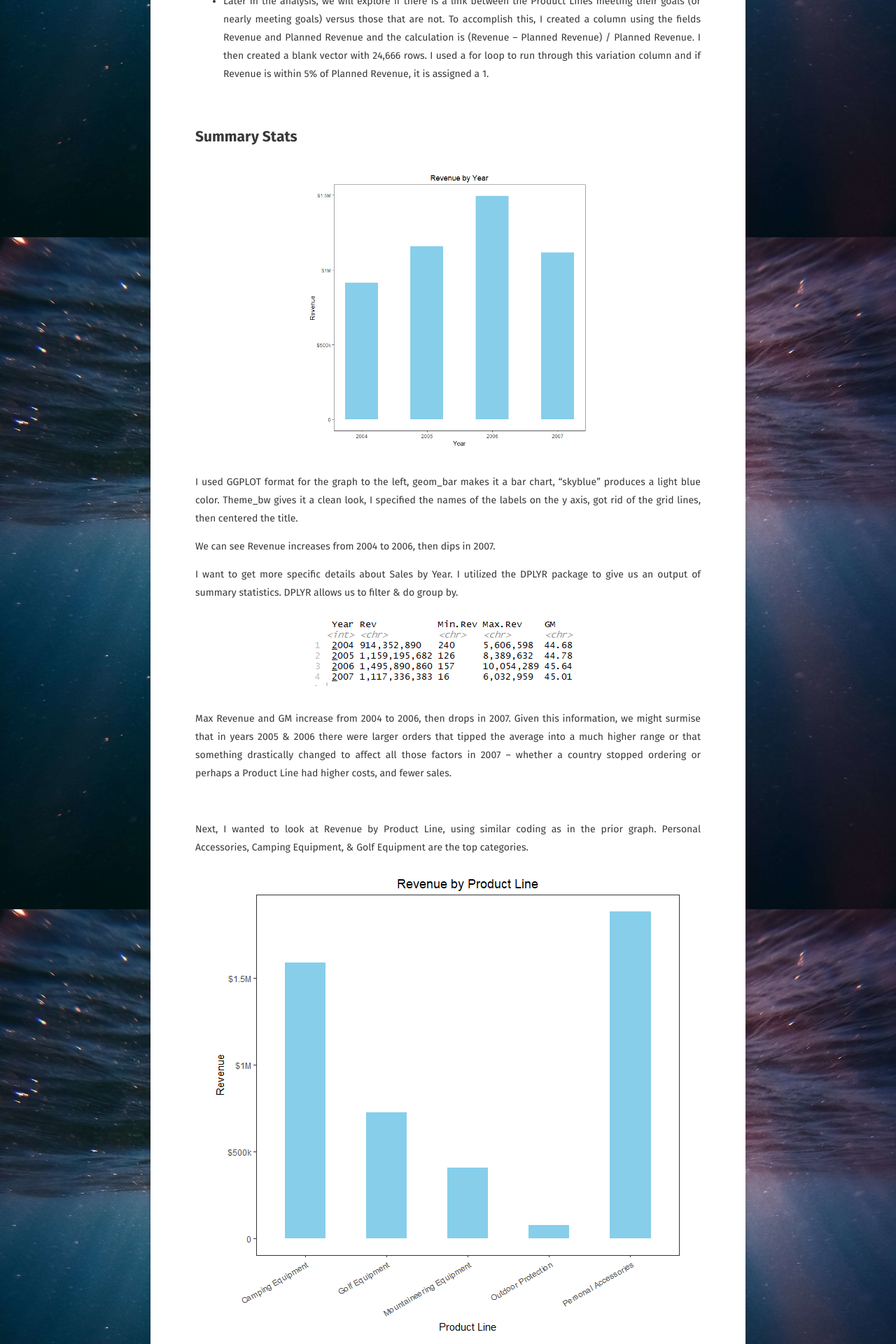
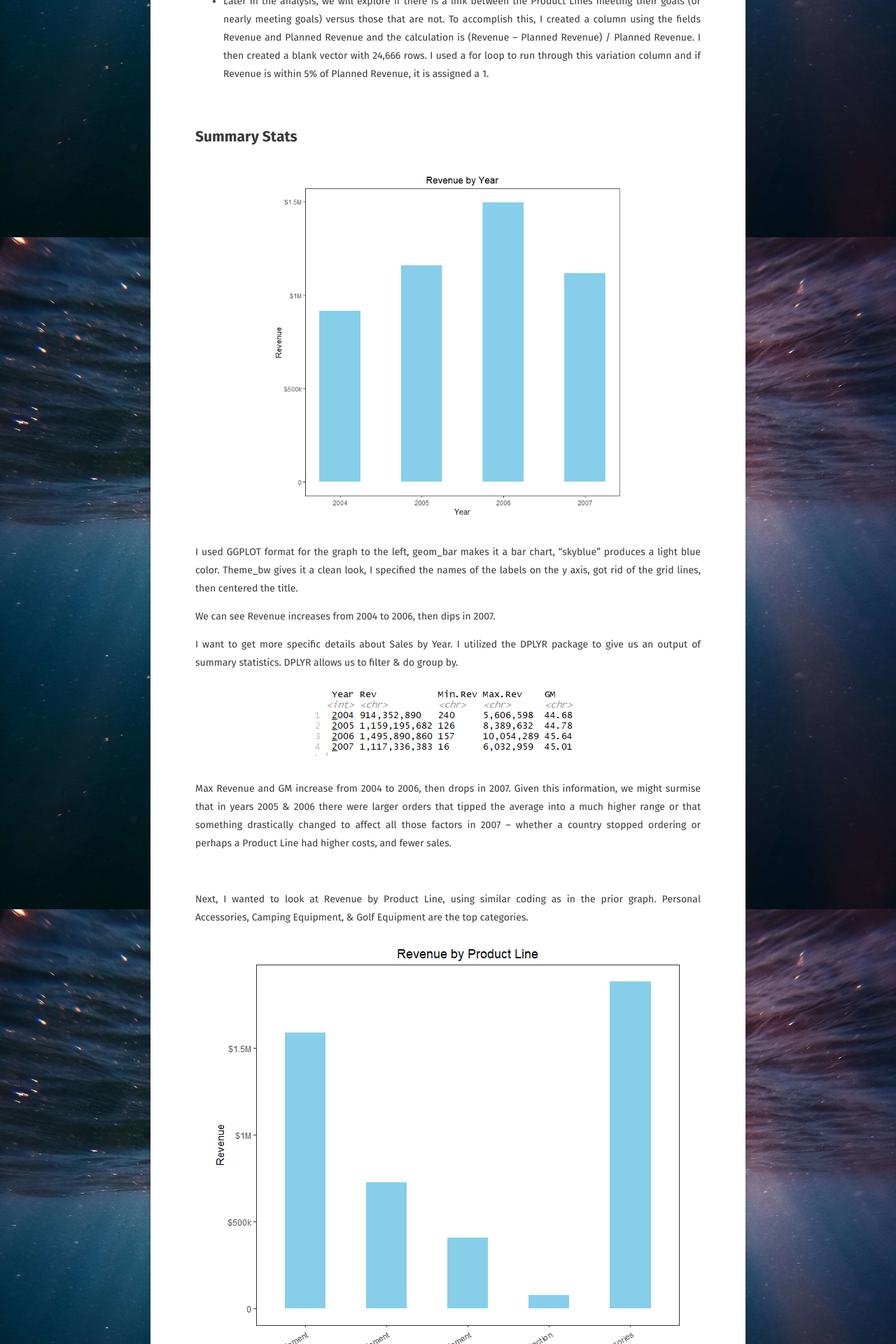
Before and after one commit to sarahschirduan/sarahschirduan.github.io, a Jekyll site: the page built from _posts/2019-08-06-increase-profits.md, in a window 1280 px wide. Shown: the part 1581-3501 px from the top of the page at 70% size. Built offline with Jekyll 4.4.1, drawn with Linux system fonts in a browser that asks for light colours; some web fonts are replaced.

Commit message:
Update 2019-08-06-increase-profits.md

```diff
--- a/_posts/2019-08-06-increase-profits.md
+++ b/_posts/2019-08-06-increase-profits.md
@@ -44,7 +44,7 @@
 ## Summary Stats
 
 <figure>
-<a href="/assets/img/Tough1.png"><img src="/assets/img/Tough1.png" style="width:400px; height:400px"></a>
+<a href="/assets/img/Tough1.png"><img src="/assets/img/Tough1.png" style="width:500px; height:500px"></a>
 </figure>
 
 I used GGPLOT format for the graph to the left, geom_bar makes it a bar chart, “skyblue” produces a light blue color. Theme_bw gives it a clean look, I specified the names of the labels on the y axis, got rid of the grid lines, then centered the title.
```
